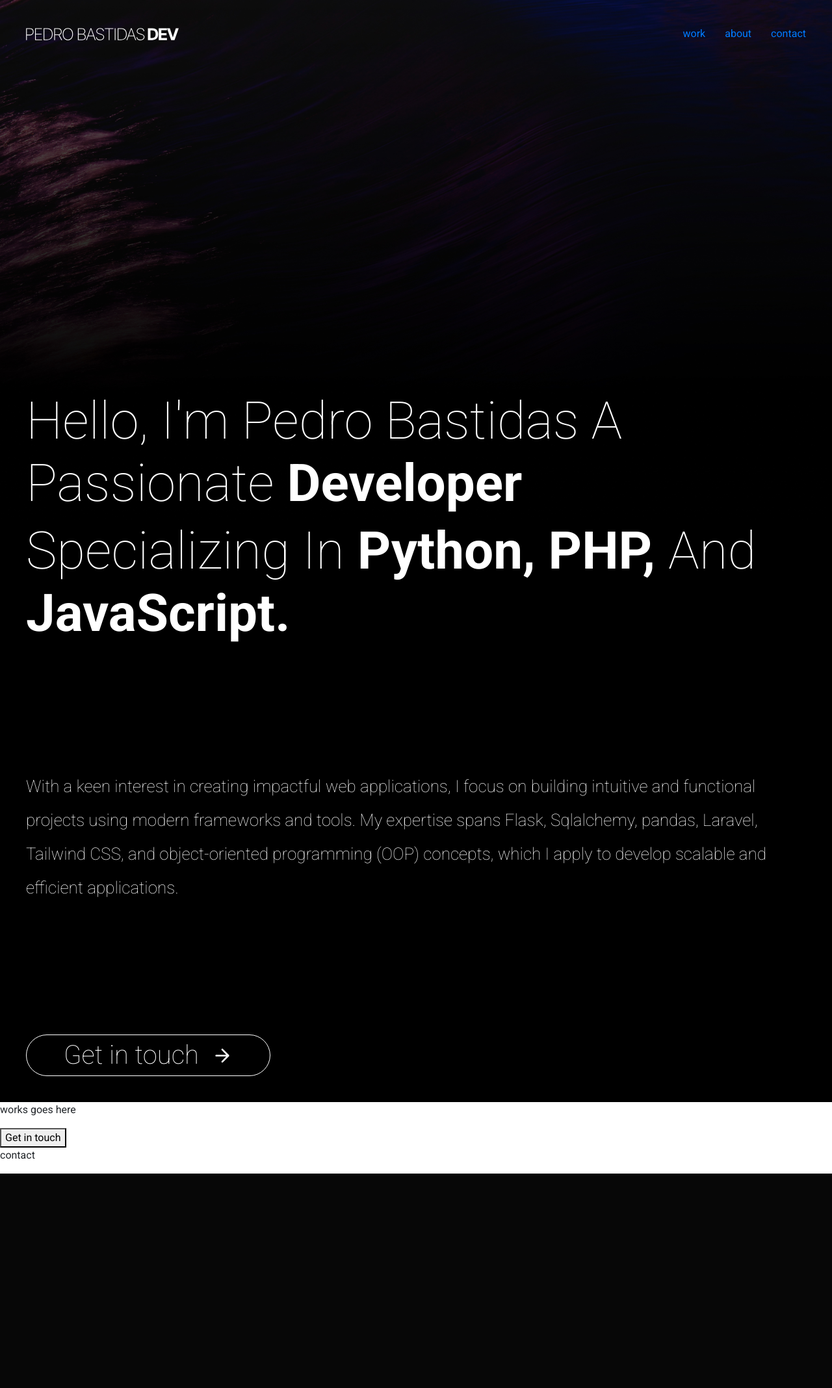
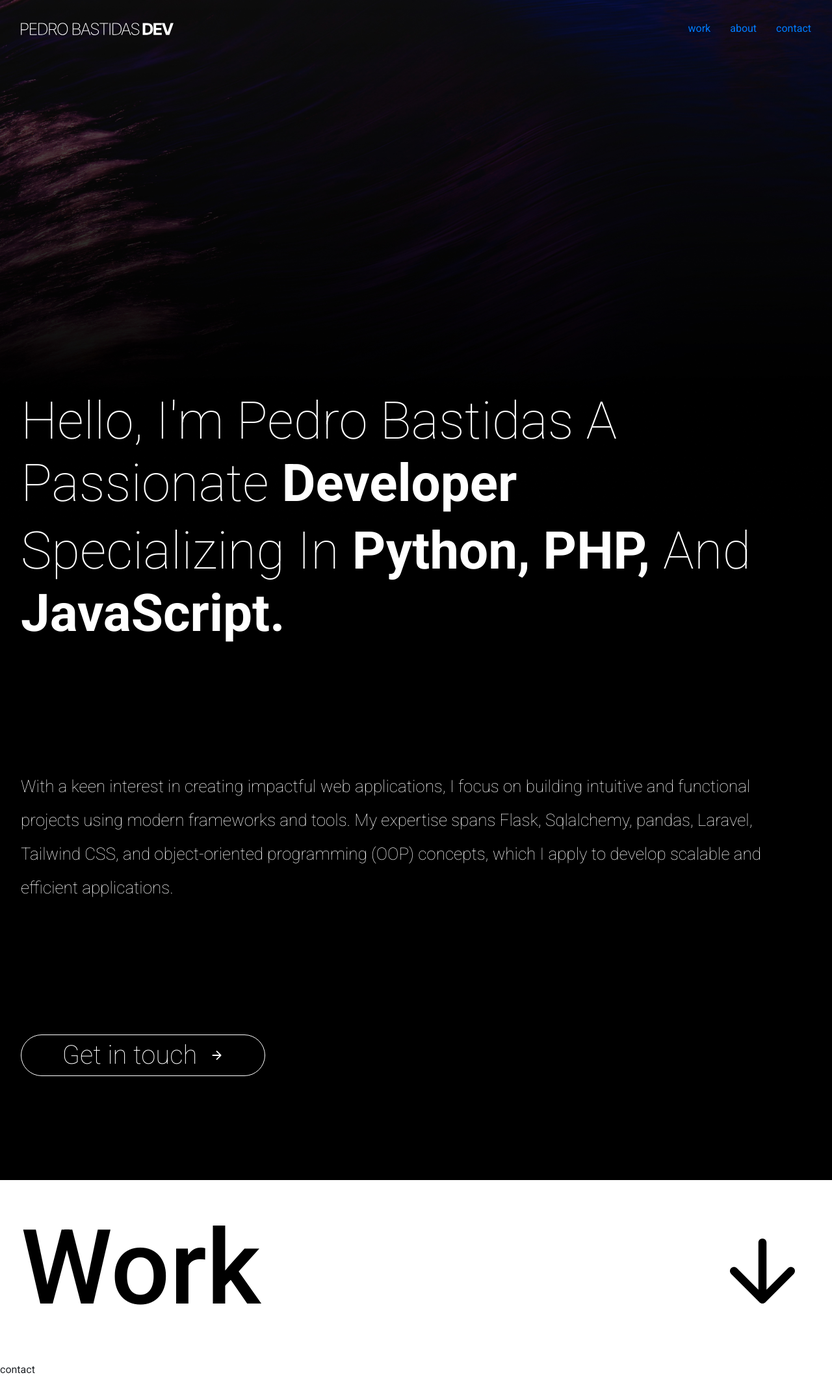
Before and after one commit to pedro092692/portfolio_2024, a Flask app: page / in a window 1280 px wide. Shown: the whole page at 65% size. Before the commit the page ends 1806 px from the top, so only its background shows below. Run offline with Flask 3, Linux system fonts and the light colour scheme; some libraries are stand-ins or nearby versions.

Commit message:
organize index templete and add styles for work.html in main.index

```diff
--- a/app/static/css/main/style.css
+++ b/app/static/css/main/style.css
@@ -9,7 +9,7 @@ body{
     flex-direction: column;
     height: 100vh;
     background: red;
-    padding: 40px 40px 0px 40px;
+    padding: 32px 32px 0px 32px;
     background-image: url('/static/img/background.jpg');
     background-position: center;
     background-size: cover;
@@ -56,7 +56,7 @@ nav ul{
     background: black;
     display: flex;
     flex-direction: column;
-    padding: 0px 40px 40px 40px;
+    padding: 0px 32px 160px 32px;
     gap: 184px;
 }
 
@@ -88,5 +88,30 @@ nav ul{
     justify-content: center;
 }
 
+/* end post hero section*/
 
-/* end post hero section*/
+/* work section */
+.work-section{
+    display: flex;
+    flex-direction: column;
+    padding: 40px 32px;
+    gap: 48px;
+}
+
+.work-section .title{
+    display: flex;
+    align-items: center;
+    justify-content: space-between;
+}
+
+.title h1{
+    color: black;
+    font-size: 160px;
+    letter-spacing: -5%;
+}
+
+.title img{
+    width: 150px;
+}
+
+/* end work section */
--- /dev/null
+++ b/app/templates/main/hero/hero.html
@@ -0,0 +1,5 @@
+<div class="hero-content">
+    <h2>
+        <span class="thin">Hello, I'm Pedro Bastidas A passionate</span> <span class="bold">developer</span>
+    </h2>
+</div>
--- /dev/null
+++ b/app/templates/main/hero/post-hero.html
@@ -0,0 +1,14 @@
+<h2>
+     <span class="thin">specializing in</span> <span class="bold">Python, PHP,</span> <span class="thin">and</span>
+     <span class="bold">JavaScript.</span>
+</h2>
+<p class='info'>
+    With a keen interest in creating impactful web applications, I focus on building intuitive and functional
+    projects using modern frameworks and tools. My expertise spans Flask, Sqlalchemy, pandas, Laravel,
+    Tailwind CSS, and object-oriented programming (OOP) concepts, which I apply to develop scalable and
+    efficient applications.
+</p>
+<button>
+    Get in touch
+    <img src="{{ url_for('static', filename='img/icons/icon-arrow-right.svg') }}" alt="icon arrow right" width="21">
+</button>
--- a/app/templates/main/index.html
+++ b/app/templates/main/index.html
@@ -12,56 +12,24 @@
     <!--hero section-->
     <section class="hero">
         <!--nav-->
-        <nav>
-            <a href="#">
-                <img src="{{ url_for('static', filename='img/pedro_bastidas_dev_logo.svg') }}"
-                     alt="pedro bastidas dev logo" width="235">
-            </a>
+        {% include 'main/nav/nav.html' %}
+        <!--end nav-->
 
-            <ul>
-                <a href="">
-                    <li>work</li>
-                </a>
-                <a href="">
-                    <li>about</li>
-                </a>
-                <a href="">
-                    <li>contact</li>
-                </a>
-            </ul>
-        </nav>
-        <div class="hero-content">
-            <h2>
-                <span class="thin">Hello, I'm Pedro Bastidas A passionate</span> <span class="bold">developer</span>
-            </h2>
-        </div>
-        <!--end nav-->
+        <!-- hero content-->
+        {% include 'main/hero/hero.html' %}
+        <!-- end hero content-->
     </section>
     <!--end hero-->
 
     <!-- post hero section-->
     <section class="post-hero">
-        <h2> <span class="thin">specializing in</span> <span class="bold">Python, PHP,</span> <span class="thin">and</span>
-            <span class="bold">JavaScript.</span>
-        </h2>
-        <p class='info'>
-            With a keen interest in creating impactful web applications, I focus on building intuitive and functional
-            projects using modern frameworks and tools. My expertise spans Flask, Sqlalchemy, pandas, Laravel,
-            Tailwind CSS, and object-oriented programming (OOP) concepts, which I apply to develop scalable and
-            efficient applications.
-        </p>
-        <button>
-            Get in touch
-            <img src="{{ url_for('static', filename='img/icons/icon-arrow-right.svg') }}" alt="">
-        </button>
+       {% include 'main/hero/post-hero.html' %}
     </section>
     <!-- end post hero section-->
-    <!-- section work -->
+
+<!-- section work -->
     <section class="work-section">
-        <p>works goes here</p>
-        <button>
-            Get in touch
-        </button>
+        {% include 'main/work/work.html' %}
     </section>
     <!-- end section work-->
 
--- /dev/null
+++ b/app/templates/main/nav/nav.html
@@ -0,0 +1,18 @@
+<nav>
+    <a href="#">
+        <img src="{{ url_for('static', filename='img/pedro_bastidas_dev_logo.svg') }}"
+             alt="pedro bastidas dev logo" width="235">
+    </a>
+
+    <ul>
+        <a href="">
+            <li>work</li>
+        </a>
+        <a href="">
+            <li>about</li>
+        </a>
+        <a href="">
+            <li>contact</li>
+        </a>
+    </ul>
+</nav>
--- /dev/null
+++ b/app/templates/main/work/work.html
@@ -0,0 +1,6 @@
+<!-- section title -->
+<div class="title">
+    <h1>Work</h1>
+    <img src="{{ url_for('static', filename='img/icons/icon-arrow-down.svg') }}" alt="icon arrow right">
+</div>
+<!-- end section title -->
```
Also changed, not shown: app/static/img/icons/icon-arrow-down.svg (added).
